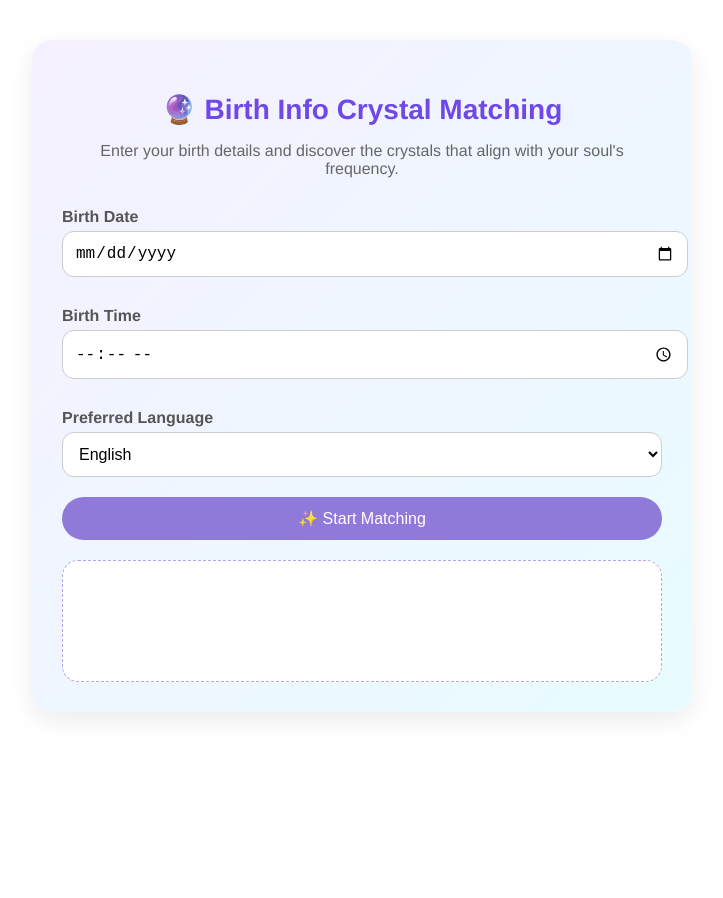
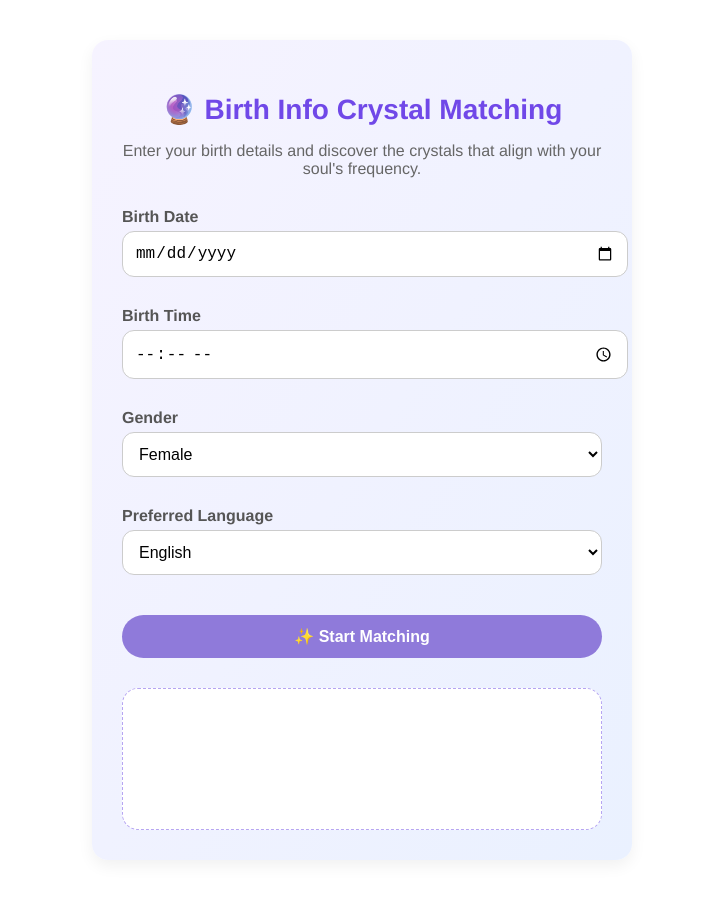
Before and after one commit to soulstonehouse/soulstone-matching, a plain HTML site: page public/index.html in a window 1280 px wide. Shown: the whole page, without its empty margins (278-1001 px from the left). Before the commit the page ends 800 px from the top, so only its background shows below. Drawn offline with Linux system fonts and the light colour scheme.

Commit message:
Update index.html

```diff
--- a/public/index.html
+++ b/public/index.html
@@ -1,9 +1,54 @@
+
 <!DOCTYPE html>
 <html lang="en">
 <head>
   <meta charset="UTF-8">
   <title>Soulstone Matching</title>
+  <meta name="viewport" content="width=device-width, initial-scale=1.0" />
   <link rel="stylesheet" href="style.css">
+  <style>
+    .soul-container {
+      max-width: 480px;
+      margin: 40px auto;
+      padding: 30px;
+      background: linear-gradient(to bottom right, #f6f3ff, #eaf1ff);
+      border-radius: 16px;
+      box-shadow: 0 6px 16px rgba(0,0,0,0.06);
+      font-family: 'Helvetica Neue', sans-serif;
+      color: #333;
+    }
+    h2 {
+      color: #6639ca;
+      text-align: center;
+    }
+    label {
+      font-weight: 600;
+      display: block;
+      margin: 16px 0 6px;
+    }
+    input, select {
+      width: 100%;
+      padding: 10px;
+      border-radius: 8px;
+      border: 1px solid #ccc;
+      font-size: 15px;
+    }
+    button {
+      margin-top: 20px;
+      width: 100%;
+      padding: 12px;
+      font-size: 16px;
+      font-weight: bold;
+      background-color: #8a6df1;
+      color: white;
+      border: none;
+      border-radius: 10px;
+      cursor: pointer;
+    }
+    button:hover {
+      background-color: #6d4bd2;
+    }
+  </style>
   <script src="js/match-crystal.js" defer></script>
 </head>
 <body>
@@ -12,19 +57,27 @@
     <p>Enter your birth details and discover the crystals that align with your soul's frequency.</p>
 
     <label for="birthday">Birth Date</label>
-    <input required id="birthday" type="date">
+    <input required id="birthday" type="date" />
 
     <label for="birthtime">Birth Time</label>
-    <input required id="birthtime" type="time">
+    <input required id="birthtime" type="time" />
+
+    <label for="gender">Gender</label>
+    <select id="gender" required>
+      <option value="female">Female</option>
+      <option value="male">Male</option>
+      <option value="nonbinary">Non-Binary</option>
+    </select>
 
     <label for="language">Preferred Language</label>
     <select required id="language">
       <option value="English">English</option>
+      <option value="Chinese">Chinese</option>
     </select>
 
     <button id="matchBtn">✨ Start Matching</button>
 
-    <div id="result" style="margin-top: 20px; padding: 10px;"></div>
+    <div id="result" style="margin-top: 30px;"></div>
   </div>
 </body>
 </html>
```
